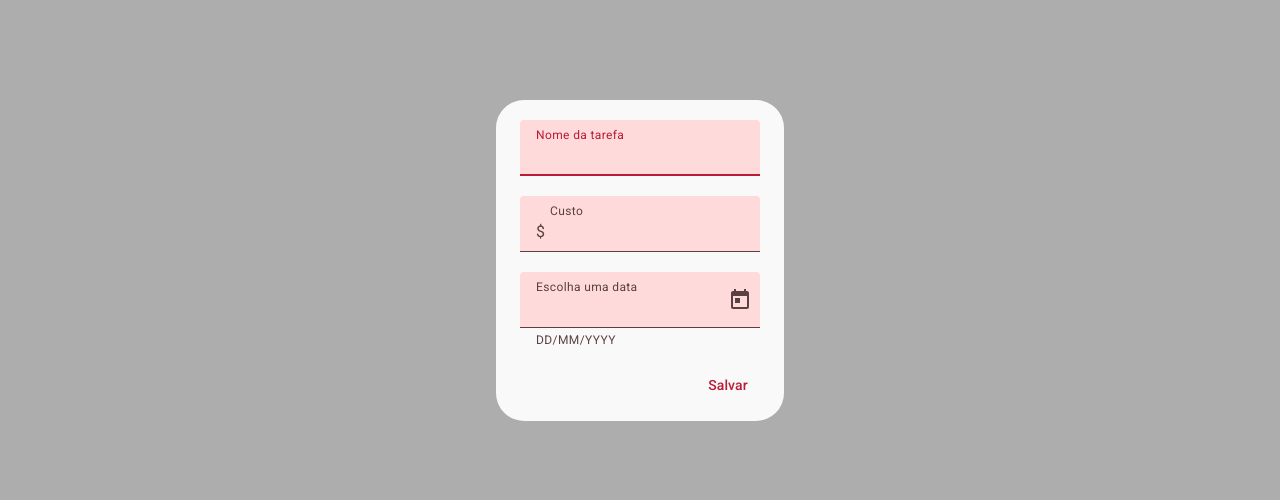
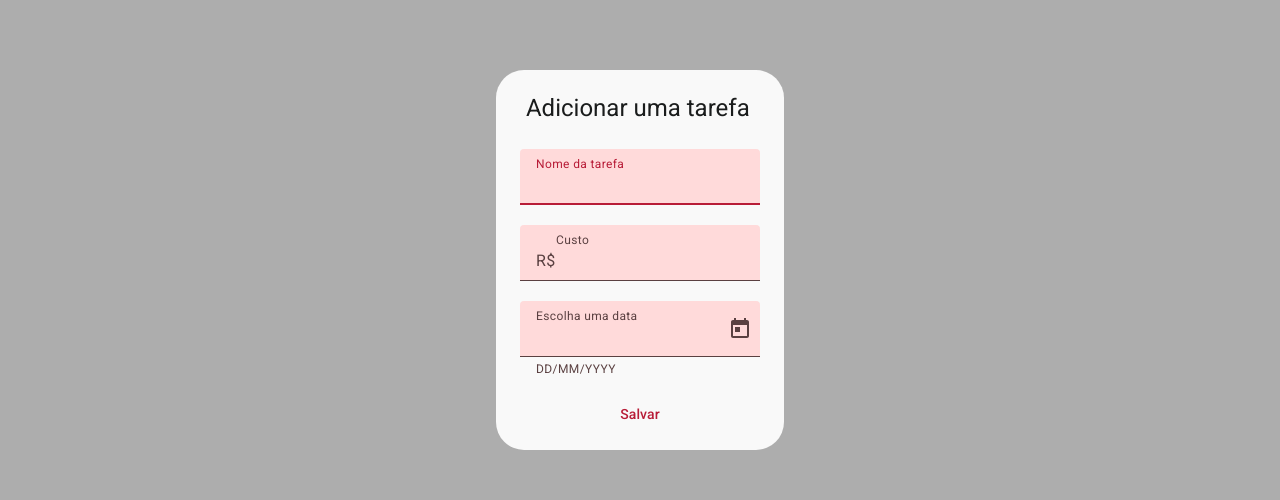
Before and after one commit to joaopaulosg21/tasks-front, an Angular app: page / in a window 1280 px wide. Both pictures are taken after a click on the button "Incluir". Shown: the part 140-640 px from the top of the page. Built offline with nearby package versions, Linux system fonts and the light colour scheme; no server answers.

Commit message:
refactor: Atualizações nos estilos

```diff
--- a/src/app/components/edit-task-dialog-content/edit-task-dialog-content.component.html
+++ b/src/app/components/edit-task-dialog-content/edit-task-dialog-content.component.html
@@ -1,5 +1,4 @@
-{{data.taskId}}
-
+<h3 mat-dialog-title>Editar uma tarefa</h3>
 <mat-dialog-content>
     <div class="form-container">
         <mat-form-field>
--- a/src/app/components/main/main.component.css
+++ b/src/app/components/main/main.component.css
@@ -71,3 +71,7 @@ body {
     background-color: rgb(196,39,63);
     color: white;
 }
+
+.icon {
+    color: white;
+}
--- a/src/app/components/main/main.component.html
+++ b/src/app/components/main/main.component.html
@@ -14,16 +14,16 @@
             <div class="list-item">
                 <label class="label-id"> {{task.id}} </label>
                 <label> {{task.name}} </label>
-                <label> {{task.cost}} </label>
+                <label> {{task.cost | currency: 'BRL'}} </label>
                 <label> {{task.deadline | date:'dd/MM/yyyy' }} </label>
 
                 <div class="list-buttons">
-                    <button mat-mini-fab (click)="openEditDialog(task.id, task.name,task.cost,task.deadline)">
-                        <mat-icon>edit</mat-icon>
+                    <button mat-icon-button (click)="openEditDialog(task.id, task.name,task.cost,task.deadline)">
+                        <mat-icon class="icon">edit</mat-icon>
                     </button>
 
-                    <button mat-mini-fab (click)="deleteDialog(task.id, task.name)">
-                        <mat-icon>delete</mat-icon>
+                    <button mat-icon-button (click)="deleteDialog(task.id, task.name)">
+                        <mat-icon class="icon">delete</mat-icon>
                     </button>
                 </div>
             </div>
--- a/src/app/components/main/main.component.ts
+++ b/src/app/components/main/main.component.ts
@@ -12,7 +12,7 @@ import { MatButtonModule } from '@angular/material/button';
 import { TaskService } from '../../services/task.service';
 import { MatDialog } from '@angular/material/dialog';
 import { EditTaskDialogContentComponent } from '../edit-task-dialog-content/edit-task-dialog-content.component';
-import { DatePipe } from '@angular/common'
+import { DatePipe,CurrencyPipe } from '@angular/common'
 import { NewTaskDialogContentComponent } from '../new-task-dialog-content/new-task-dialog-content.component';
 import { DeleteTaskDialogContentComponent } from '../delete-task-dialog-content/delete-task-dialog-content.component';
 
@@ -20,7 +20,7 @@ import { DeleteTaskDialogContentComponent } from '../delete-task-dialog-content/
 @Component({
   selector: 'app-main',
   standalone: true,
-  imports: [CdkDrag, CdkDragPlaceholder, CdkDropList, MatListModule, MatIconModule, MatButtonModule, DatePipe],
+  imports: [CdkDrag, CdkDragPlaceholder, CdkDropList, MatListModule, MatIconModule, MatButtonModule, DatePipe,CurrencyPipe],
   templateUrl: './main.component.html',
   styleUrl: './main.component.css'
 })
--- a/src/app/components/new-task-dialog-content/new-task-dialog-content.component.css
+++ b/src/app/components/new-task-dialog-content/new-task-dialog-content.component.css
@@ -2,3 +2,8 @@
     display: flex;
     flex-direction: column;
 }
+
+.dialog-action {
+    display: flex;
+    justify-content: center;
+}
--- a/src/app/components/new-task-dialog-content/new-task-dialog-content.component.html
+++ b/src/app/components/new-task-dialog-content/new-task-dialog-content.component.html
@@ -1,3 +1,4 @@
+<h3 mat-dialog-title> Adicionar uma tarefa</h3>
 <mat-dialog-content>
     <div class="form-container">
         <mat-form-field>
@@ -8,7 +9,7 @@
         <mat-form-field floatLabel="always">
             <mat-label>Custo</mat-label>
             <input matInput type="number" #cost />
-            <span matTextPrefix>$&nbsp;</span>
+            <span matTextPrefix>R$</span>
         </mat-form-field>
 
         <mat-form-field floatLabel="always">
```
